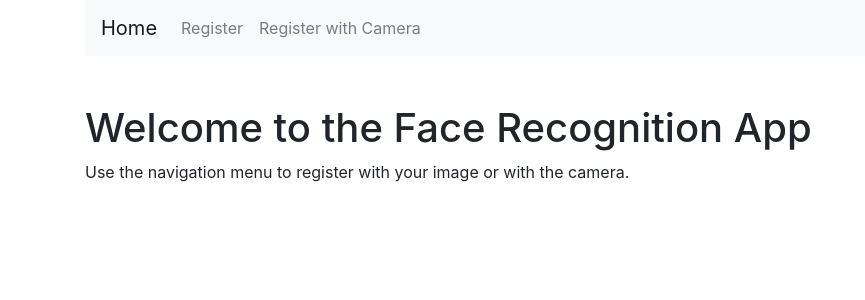
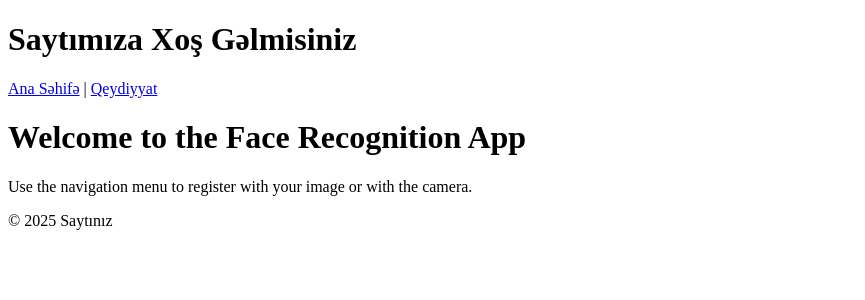
Before and after one commit to AdiltTeam/bonus, a Flask app: template templates/index.html in a window 1280 px wide. Shown: the top 300 px of the page, without its empty margins (0-865 px from the left). Run offline with Flask 3, Linux system fonts and the light colour scheme; the template is opened without the code that fills it, so the values that code supplies are empty.

Commit message:
Update base.html

```diff
--- a/templates/base.html
+++ b/templates/base.html
@@ -3,26 +3,23 @@
 <head>
     <meta charset="UTF-8">
     <meta name="viewport" content="width=device-width, initial-scale=1.0">
-    <title>Face Recognition App</title>
-    <link href="https://cdn.jsdelivr.net/npm/bootstrap@4.5.0/dist/css/bootstrap.min.css" rel="stylesheet">
+    <title>{% block title %}Qeydiyyat{% endblock %}</title>
 </head>
 <body>
-    <div class="container">
-        <nav class="navbar navbar-expand-lg navbar-light bg-light">
-            <a class="navbar-brand" href="{{ url_for('index') }}">Home</a>
-            <div class="collapse navbar-collapse" id="navbarNav">
-                <ul class="navbar-nav">
-                    <li class="nav-item">
-                        <a class="nav-link" href="{{ url_for('register') }}">Register</a>
-                    </li>
-                    <li class="nav-item">
-                        <a class="nav-link" href="{{ url_for('register_camera') }}">Register with Camera</a>
-                    </li>
-                </ul>
-            </div>
+    <header>
+        <h1>Saytımıza Xoş Gəlmisiniz</h1>
+        <nav>
+            <a href="{{ url_for('index') }}">Ana Səhifə</a> |
+            <a href="{{ url_for('register') }}">Qeydiyyat</a>
         </nav>
+    </header>
+
+    <div class="content">
+        {% block content %}{% endblock %}
     </div>
-    {% block content %}
-    {% endblock %}
+
+    <footer>
+        <p>&copy; 2025 Saytınız</p>
+    </footer>
 </body>
 </html>
```
